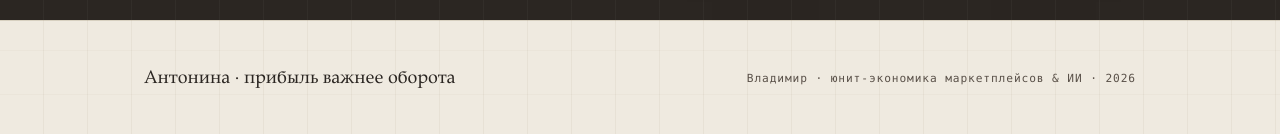
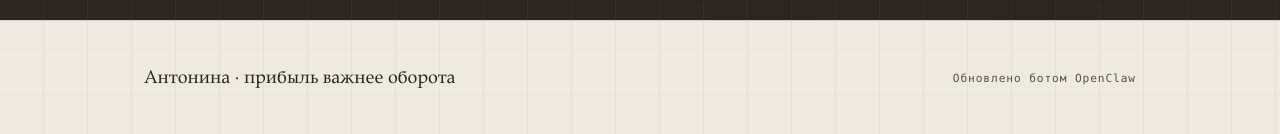
Before and after one commit to dragomirovaav/dragomirovaav.github.io, a plain HTML site: page index.html in a window 1280 px wide. Shown: the part 5161-5295 px from the top of the page. Drawn offline with Linux system fonts and the light colour scheme.

Commit message:
Update footer text

```diff
--- a/index.html
+++ b/index.html
@@ -495,7 +495,7 @@
 <footer>
   <div class="wrap foot-row">
     <span class="b">Антонина · прибыль важнее оборота</span>
-    <small>Владимир · юнит-экономика маркетплейсов &amp; ИИ · 2026</small>
+    <small>Обновлено ботом OpenClaw</small>
   </div>
 </footer>
 
```
